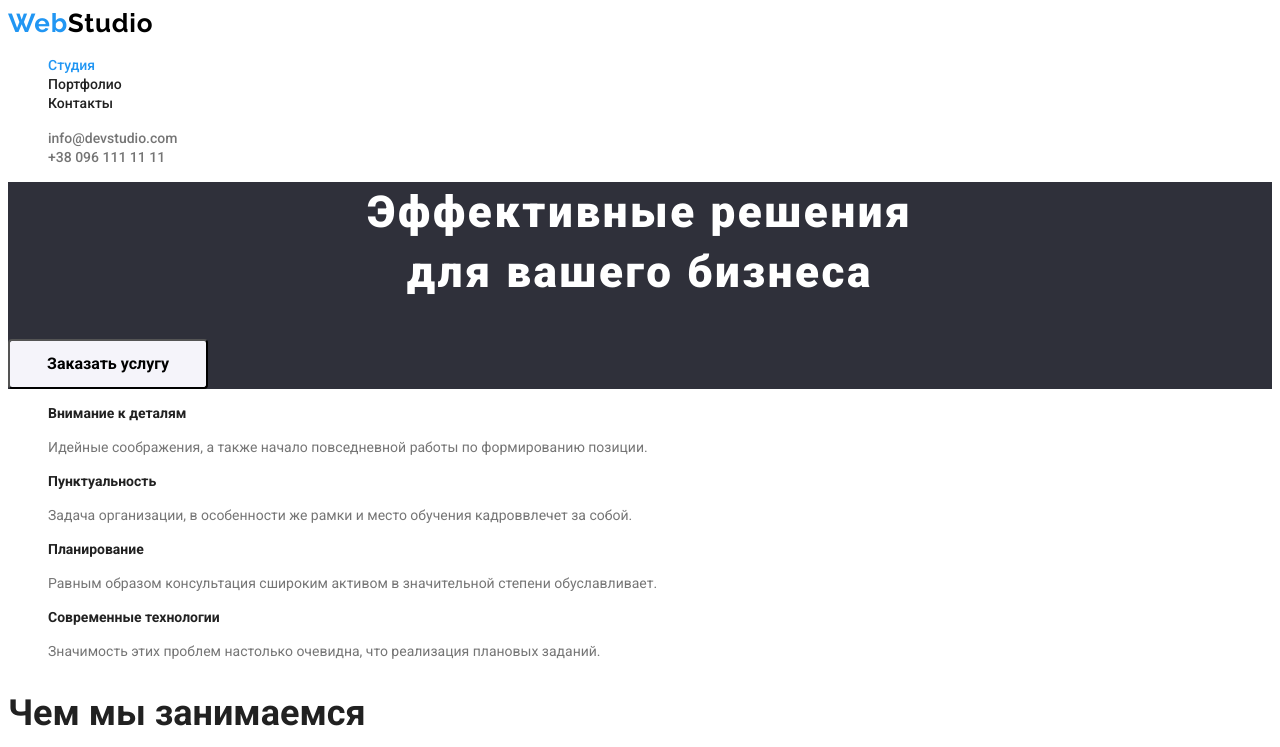
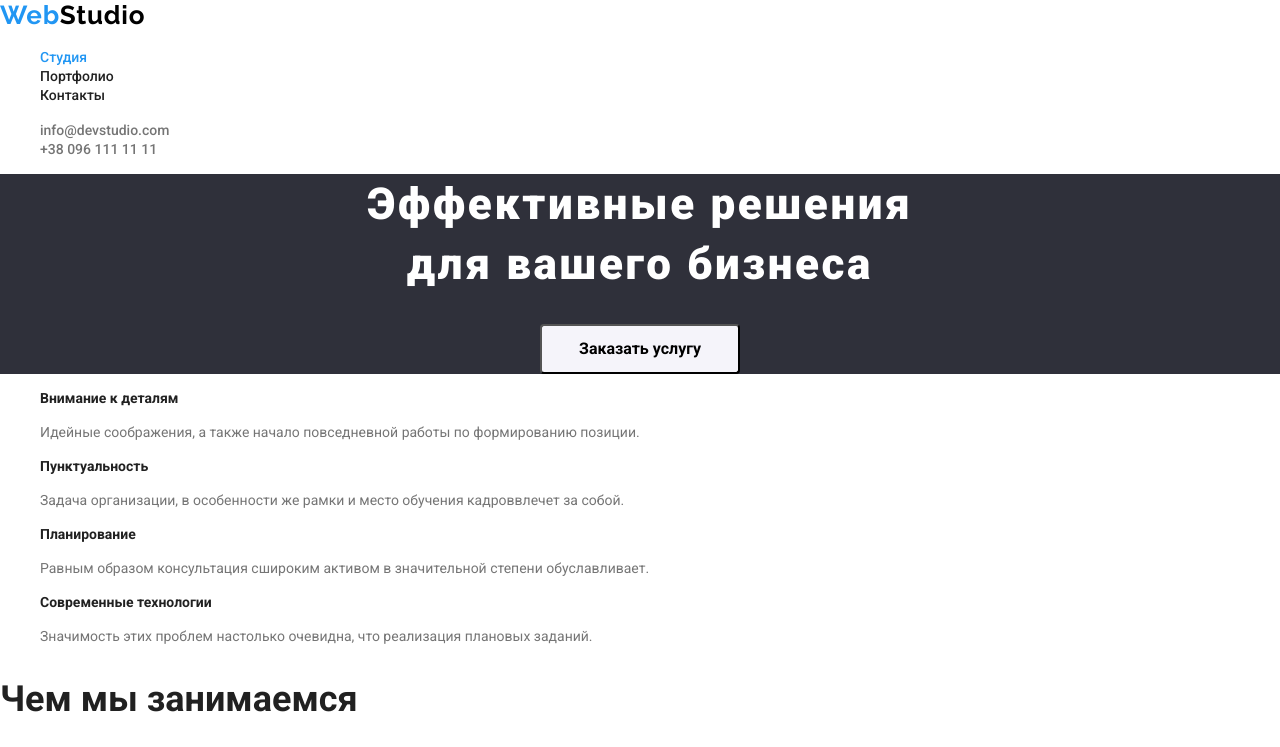
Before and after one commit to LenkoBurg/goit-markup-hw-03, a plain HTML site: page index.html in a window 1280 px wide. Shown: the top 747 px of the page. Drawn offline with Linux system fonts and the light colour scheme.

Commit message:
tittle, button  center

```diff
--- a/CSS/style.css
+++ b/CSS/style.css
@@ -1,6 +1,7 @@
 .body {
     font-family: Roboto;
     color: #757575;
+    margin: 0px;
 }
 ul {list-style: none;}
 
@@ -54,17 +55,17 @@ ul {list-style: none;}
 .main-title {
     background-color: #2F303A;
     color: #FFFFFF;
+    text-align: center;
 }
 .main-title .title {
+    margin-bottom: 30px;
     margin-top: 0px;
     font-size: 44px;
     line-height: 60px;
     font-weight: 900;
-    text-align: center;
     letter-spacing: 0.06em
 }
 .button {
-
     font-family: "Roboto";
     border-radius: 4px;
     background-color: #f5f4fa;
@@ -77,6 +78,7 @@ ul {list-style: none;}
     left: 700px;
     top: 430px;
     cursor: pointer;
+    display: inline-block;
 }
 .button:hover {
 background-color: #2196F3;
```
